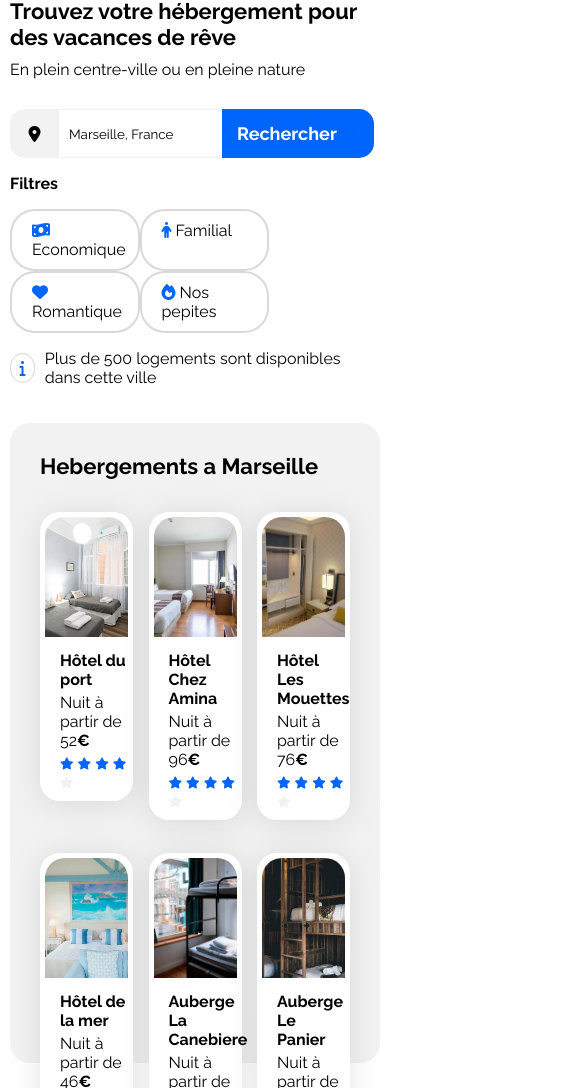
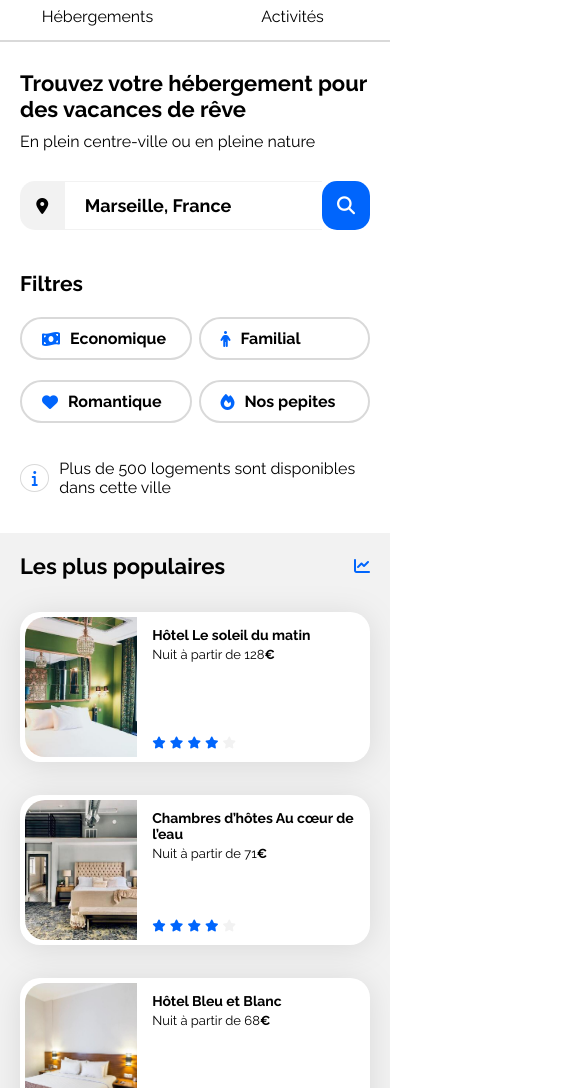
Before and after one commit to MarieKsnk/Projet1, a plain HTML site: page index.html in a window 390 px wide. Shown: the part 65-1153 px from the top of the page, 585 px wide, since content can reach past the window. Drawn offline with Linux system fonts and the light colour scheme.

Commit message:
Ajout version mobile

```diff
--- a/css/style.css
+++ b/css/style.css
@@ -30,6 +30,10 @@ body {
     max-width: 1440px;
     margin: 0 auto;
     box-sizing: border-box;
+}
+
+main {
+    margin: 0 40px 0 40px;
 }
 
 h1 {
@@ -78,10 +82,11 @@ a {
 
 
 /****** Header ***********/
-.header {
+header {
     height: 79px;
     display: flex;
     justify-content: space-between;
+    margin: 0 40px 0 40px;
 }
 
 .logo-booki {
@@ -129,17 +134,18 @@ nav {
 /****** Recherche ***********/
 main .main-title {
     margin: 0;
-    padding-bottom: 10px;
+    margin-bottom: 10px;
 }
 
 main .description {
     margin: 0;
-    padding-bottom: 30px;
+    margin-bottom: 30px;
 }
 
 .rechercher {
     display: flex;
     height: 49px;
+    margin-bottom: 20px;
 }
 
 .button-rechercher {
@@ -151,6 +157,10 @@ main .description {
     border: none;
     padding-right: 15px;
     padding-left: 15px;
+}
+
+.button-rechercher i {
+    display: none;
 }
 
 .fa-location-dot {
@@ -168,13 +178,16 @@ input {
     border: none;
     border-top: 1px solid var(--main-bg-color);
     border-bottom: 1px solid var(--main-bg-color);
-    padding-left: 10px;
+    padding-left: 20px;
+    font-size: 18px;
+    font-weight: 700;
 }
 
 /****** Filtres ***********/
 .filtres {
     display: flex;
     align-items: center;
+    font-weight: 700;
 }
 
 .filtres li {
@@ -182,19 +195,28 @@ input {
     border:2px #D9D9D9 solid;
     border-radius: 25px;
     padding: 10px 20px 10px 20px;
-    margin-right: 20px;
+    margin-right: 10px;
     transition: all 0.2s;
     cursor: pointer;
 }
 
-.filtres li:hover {
-    background-color: #0065FC;
-    color: white;
+.filtres ul {
+    padding-left: 20px;
 }
 
-.picto-filtres {
-    padding-left: 10px;
+.filtres p {
+    font-weight: 700;
 }
+
+.filtres li:hover {
+    background-color: #DEEBFF;
+}
+
+.filtres li i {
+    padding-right: 10px;
+}
+
+
 
 
 /****** informations ***********/
@@ -224,7 +246,7 @@ input {
 .hebergements-and-populaires section {
     background-color: var(--main-bg-color);
     border-radius: 20px;
-    padding: 30px;
+    padding: 20px;
     box-sizing: border-box;
 }
 
@@ -316,7 +338,7 @@ input {
     box-sizing: border-box;
 }
 
-.populaires-cards .card-title {
+.populaires-cards h3 {
     margin-top: 10px;
     margin-bottom: 4px;
 }
@@ -330,9 +352,10 @@ input {
 }
 
 /****** Activites ***********/
-.activites-marseille {
+.activites {
     margin: 30px;
 }
+
 .activites-cards {
     display: flex;
     justify-content: space-between;
@@ -340,7 +363,7 @@ input {
 }
 
 .activites-cards a {
-    width: 22%;
+    width: 23%;
 }
 
 .activites-cards .card {
@@ -354,20 +377,23 @@ input {
     height: 380px;
 }
 
-.activites-cards .card-title {
-    margin-left: 10px;
+.activites-cards h3 {
+    margin-left: 20px;
+    font-size: ;
 }
 
-/****** Activites ***********/
+/****** Footer ***********/
 footer {
     display: flex;
-    margin-top: 70px;
+    margin: 70px 40px 0 40px;
     padding-left: 20px;
+    padding-bottom: 20px;
     background-color: var(--main-bg-color);
 }
 
 .section-footer {
-    padding-right: 20%;
+    width: 40%;
+    margin-right: 10%;
 }
 
 .section-footer ul {
@@ -377,11 +403,8 @@ footer {
 }
 
 .section-footer li {
-    margin-bottom: 10%;
+    margin-bottom: 5%;
 }
-
-
-
 
 
 /* Le code ci-dessous correspond à la version responsive uniquement */
@@ -389,6 +412,7 @@ footer {
 /****** Media queries ***********/
 /* Medium devices (tablets, less/equal than 1024px) */
 @media (max-width: 1024px) {
+
     .hebergements-and-populaires {
         flex-direction: column;
     }
@@ -399,7 +423,6 @@ footer {
 
     .populaires {
         width: 100%;
-        margin-top: 50px;
     }
 
     .populaires-cards {
@@ -422,16 +445,27 @@ footer {
 
     .activites-cards a {
         width: 100%;
+        height: 300px;
     }
 
     .activites-cards img {
-        height: 100%;
+        height: 75%;
     }
 
     .activites-cards .card {
         width: 90%;
-        height: 250px;
+        height: 100%;
         justify-content: center;
+    }
+
+    .activites-cards h3 {
+        height: 23%;
+        display: flex;
+        align-items: center;
+        margin: 0;
+        margin-left: 20px;
+        font-size: 16px;
+
     }
 
 }
@@ -439,38 +473,92 @@ footer {
 /* Small devices (phones, less than 768px) */
 @media (max-width: 767.98px) {
 
+    main {
+        margin: 0;
+    }
     .main-container {
-        padding: 0 10px;
+        padding: 0;
+        margin: 0;
     }
 
     /* Header */
-
-    .header {
+    header {
         flex-direction: column;
         justify-content: center;
         align-items: center;
+        margin: 0;
+        width: 100%;
+        height: 115px;
     }
 
     .logo-booki {
         margin: 0;
-        padding-top: 20px;
-        padding-bottom: 20px;
+        margin-top: 20px;
+        margin-bottom: 10px;
     }
 
     nav {
-        display: flex;
-        justify-content: space-between;
+        width: 100%;
+        height: 50px;
+        border-bottom: #D9D9D9 solid 2px;
+    }
+
+    .menu {
+        margin: 0;
+        width: 50%;
+        justify-content: center;
+    }
+
+    .menu::after {
+        bottom: 0;
+        top: 100%;
+    }
+
+    /* Recherche */
+    .main-title {
+        padding: 20px 20px 0px 20px;
+    }
+
+    .description {
+        padding-left: 20px
+    }
+
+    .rechercher {
+        width: 100%;
+        padding: 0px 20px 0px 20px;
+    }
+
+    input {
+        width: 80%;
+    }
+
+    .button-rechercher {
+        width: 49px;
+        height: 49px;
+        border-radius: 15px;
+    }
+
+    .button-rechercher i {
+        display: inline;
+        color: white;
+    }
+
+    .button-rechercher span {
+        display: none;
     }
 
     /* Filtres */
 
     .filtres {
-        display: block;
+        display: flex;
         flex-direction: column;
     }
 
     .filtres p {
+        width: 100%;
         font-weight: 700;
+        font-size: 21px;
+        padding: 0px 20px 0px 20px;
     }
 
     .filtres .picto-filtres {
@@ -480,14 +568,123 @@ footer {
     .filtres ul {
         display: flex;
         flex-wrap: wrap;
+        justify-content: space-between;
+        padding: 0px 20px 0px 20px;
+        margin: 0;
+    }
+
+    .filtres li {
+        display: flex;
+        align-items: center;
+        width: 49%;
+        padding: 10px 0px 10px 20px;
+        margin: 0px 0px 20px 0px;
+    }
+
+    /* Informations */
+
+    .informations {
+        padding: 0px 20px 0px 20px;
+    }
+
+    .fa-info {
+        width: 10%;
+        height: 10%;
+        padding: 5px;
+    }
+
+    /* Hebergements and populaires */
+
+    .hebergements-and-populaires {
+        display: flex;
+        flex-direction: column-reverse;
+    }
+
+    .hebergements-and-populaires section {
+        background-color: transparent;
+    }
+
+    .hebergements-and-populaires .populaires {
+        background-color: var(--main-bg-color);
+        border-radius: 0;
+    }
+
+    .populaires .populaires-cards {
+        display: flex;
+        flex-direction: column;
+        flex-wrap: wrap;
+    }
+
+    .populaires {
         padding: 0;
         margin: 0;
     }
 
-    .filtres li {
-        width: 35%;
+    .populaires-cards a {
+        width: 100%;
+    }
+
+    .populaires-cards .card {
+        width: 100%;
+        height: 150px;
+    }
+
+    .hebergements .hebergements-cards {
+        display: flex;
+        flex-direction: column;
+        flex-wrap: wrap;
+    }
+
+    .hebergements {
+        height: 100%;
+        margin-bottom: 0;
+    }
+
+    .hebergements-cards a {
+        width: 100%;
+    }
+
+    .hebergements-cards .card {
+        width: 100%;
+        height: 207px;
+    }
+
+    /* Activites */
+    .activites .activites-cards {
+        display: flex;
+        flex-direction: column;
+        flex-wrap: wrap;
+    }
+
+    .activites-cards a {
+        height: 100%;
+    }
+
+    .activites-cards .card {
+        width: 100%;
+        height: 200px;
+        margin-bottom: 20px;
+    }
+
+    .populaires .card img {
+        height: 100%;
+    }
+
+    /* Footer */
+    footer {
+        flex-direction: column;
         margin: 0;
     }
 
+    .section-footer {
+        width: 100%;
+        padding: 0;
+        margin-top: 20px;
+    }
+
+    .section-footer li {
+        margin: 0;
+        margin-bottom: 15px;
+    }
 
 }
```
